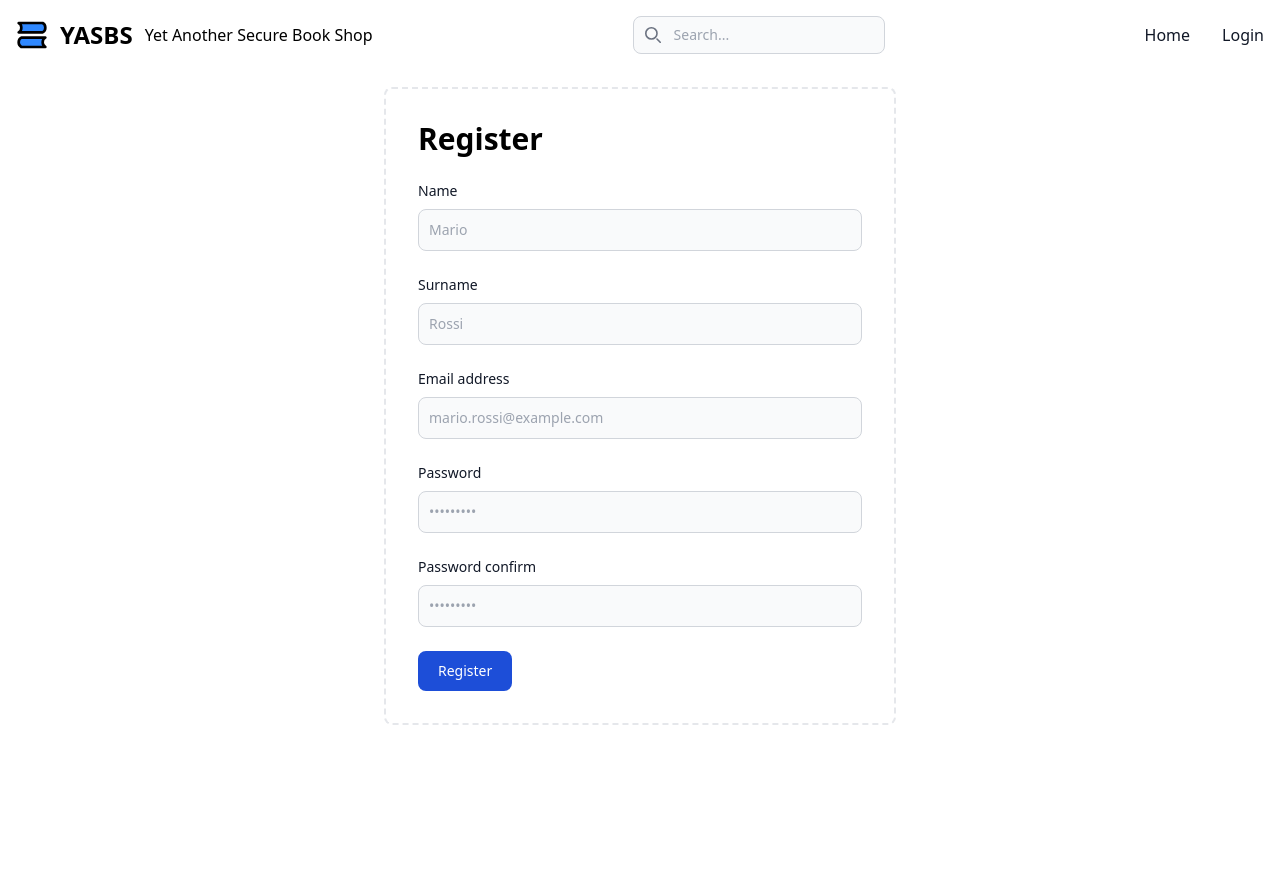
After one commit to gio54321/snh-project, a PHP site: page /register.php in a window 1280 px wide. The commit adds this page. Run offline with PHP 8.4, Linux system fonts and the light colour scheme; some libraries are stand-ins or nearby versions.

Commit message:
Add login and register pages

```diff
--- a/src/404.php
+++ b/src/404.php
@@ -1,6 +1,4 @@
-<?php
-require_once __DIR__ . '/html/header.php';
-?>
+<?php require_once __DIR__ . '/html/header.php' ?>
 
 <div class="flex items-center justify-center mt-10">
     <div class="max-w-sm p-6 bg-white border border-gray-200 rounded-lg shadow">
--- a/src/html/header.php
+++ b/src/html/header.php
@@ -30,30 +30,31 @@
         <span class="self-center text-md whitespace-nowrap">Yet Another Secure Book Shop</span>
 
       </a>
-      <div class="flex md:order-2">
+
+
+      <div class="flex md:order-1">
         <button type="button" data-collapse-toggle="navbar-search" aria-controls="navbar-search" aria-expanded="false" class="md:hidden text-gray-500 hover:bg-gray-100 focus:outline-none focus:ring-4 focus:ring-gray-200 rounded-lg text-sm p-2.5 me-1">
           <svg class="w-5 h-5" aria-hidden="true" xmlns="http://www.w3.org/2000/svg" fill="none" viewBox="0 0 20 20">
             <path stroke="currentColor" stroke-linecap="round" stroke-linejoin="round" stroke-width="2" d="m19 19-4-4m0-7A7 7 0 1 1 1 8a7 7 0 0 1 14 0Z" />
           </svg>
-          <span class="sr-only">Search</span>
         </button>
         <div class="relative hidden md:block">
           <div class="absolute inset-y-0 start-0 flex items-center ps-3 pointer-events-none">
             <svg class="w-4 h-4 text-gray-500" aria-hidden="true" xmlns="http://www.w3.org/2000/svg" fill="none" viewBox="0 0 20 20">
               <path stroke="currentColor" stroke-linecap="round" stroke-linejoin="round" stroke-width="2" d="m19 19-4-4m0-7A7 7 0 1 1 1 8a7 7 0 0 1 14 0Z" />
             </svg>
-            <span class="sr-only">Search icon</span>
           </div>
           <input type="text" id="search-navbar" class="block w-full p-2 ps-10 text-sm text-gray-900 border border-gray-300 rounded-lg bg-gray-50 focus:ring-blue-500 focus:border-blue-500" placeholder="Search...">
         </div>
         <button data-collapse-toggle="navbar-search" type="button" class="inline-flex items-center p-2 w-10 h-10 justify-center text-sm text-gray-500 rounded-lg md:hidden hover:bg-gray-100 focus:outline-none focus:ring-2 focus:ring-gray-200" aria-controls="navbar-search" aria-expanded="false">
-          <span class="sr-only">Open main menu</span>
           <svg class="w-5 h-5" aria-hidden="true" xmlns="http://www.w3.org/2000/svg" fill="none" viewBox="0 0 17 14">
             <path stroke="currentColor" stroke-linecap="round" stroke-linejoin="round" stroke-width="2" d="M1 1h15M1 7h15M1 13h15" />
           </svg>
         </button>
       </div>
-      <div class="items-center justify-between hidden w-full md:flex md:w-auto md:order-1" id="navbar-search">
+
+
+      <div class="items-center justify-between hidden w-full md:flex md:w-auto md:order-2" id="navbar-search">
         <div class="relative mt-3 md:hidden">
           <div class="absolute inset-y-0 start-0 flex items-center ps-3 pointer-events-none">
             <svg class="w-4 h-4 text-gray-500" aria-hidden="true" xmlns="http://www.w3.org/2000/svg" fill="none" viewBox="0 0 20 20">
@@ -64,13 +65,10 @@
         </div>
         <ul class="flex flex-col p-4 md:p-0 mt-4 font-medium border border-gray-100 rounded-lg bg-gray-50 md:space-x-8 rtl:space-x-reverse md:flex-row md:mt-0 md:border-0 md:bg-white">
           <li>
-            <a href="#" class="block py-2 px-3 text-white bg-blue-700 rounded md:bg-transparent md:text-blue-700 md:p-0 " aria-current="page">Home</a>
+            <a href="/" class="block py-2 px-3 text-gray-900 rounded hover:bg-gray-100 md:hover:bg-transparent md:hover:text-blue-700 md:p-0">Home</a>
           </li>
           <li>
-            <a href="#" class="block py-2 px-3 text-gray-900 rounded hover:bg-gray-100 md:hover:bg-transparent md:hover:text-blue-700 md:p-0">About</a>
-          </li>
-          <li>
-            <a href="#" class="block py-2 px-3 text-gray-900 rounded hover:bg-gray-100 md:hover:bg-transparent md:hover:text-blue-700 md:p-0">Services</a>
+            <a href="/login.php" class="block py-2 px-3 text-gray-900 rounded hover:bg-gray-100 md:hover:bg-transparent md:hover:text-blue-700 md:p-0">Login</a>
           </li>
         </ul>
       </div>
--- /dev/null
+++ b/src/register.php
@@ -0,0 +1,48 @@
+<?php
+require_once __DIR__ . '/html/header.php';
+
+$error = "";
+if ($_SERVER['REQUEST_METHOD'] === 'POST') {
+    $error = "Error in the registration";
+}
+?>
+
+<div class="h-screen flex items-center justify-center pb-32">
+
+    <div class="p-8 border-2 border-gray-200 border-dashed rounded-lg w-full md:w-2/5 mx-4">
+        <h2 class="text-3xl font-extrabold mb-6">Register</h2>
+
+        <?php if ($error !== "") { ?>
+            <div class="flex items-start mb-6 text-sm font-bold text-red-500">
+                <?php echo $error ?>
+            </div>
+        <?php } ?>
+
+        <form action="/register.php" method="post">
+            <div class="mb-6">
+                <label for="name" class="block mb-2 text-sm font-medium text-gray-900">Name</label>
+                <input type="name" id="name" name="name" , class="bg-gray-50 border border-gray-300 text-gray-900 text-sm rounded-lg focus:ring-blue-500 focus:border-blue-500 block w-full p-2.5" placeholder="Mario" required>
+            </div>
+            <div class="mb-6">
+                <label for="surname" class="block mb-2 text-sm font-medium text-gray-900">Surname</label>
+                <input type="surname" id="surname" name="surname" , class="bg-gray-50 border border-gray-300 text-gray-900 text-sm rounded-lg focus:ring-blue-500 focus:border-blue-500 block w-full p-2.5" placeholder="Rossi" required>
+            </div>
+            <div class="mb-6">
+                <label for="email" class="block mb-2 text-sm font-medium text-gray-900">Email address</label>
+                <input type="email" id="email" name="email" , class="bg-gray-50 border border-gray-300 text-gray-900 text-sm rounded-lg focus:ring-blue-500 focus:border-blue-500 block w-full p-2.5" placeholder="mario.rossi@example.com" required>
+            </div>
+            <div class="mb-6">
+                <label for="password" class="block mb-2 text-sm font-medium text-gray-900">Password</label>
+                <input type="password" id="password" name="password" , class="bg-gray-50 border border-gray-300 text-gray-900 text-sm rounded-lg focus:ring-blue-500 focus:border-blue-500 block w-full p-2.5" placeholder="•••••••••" required>
+            </div>
+            <div class="mb-6">
+                <label for="confirm_password" class="block mb-2 text-sm font-medium text-gray-900">Password confirm</label>
+                <input type="password" id="confirm_password" name="confirm_password" , class="bg-gray-50 border border-gray-300 text-gray-900 text-sm rounded-lg focus:ring-blue-500 focus:border-blue-500 block w-full p-2.5" placeholder="•••••••••" required>
+            </div>
+
+            <button type="submit" class="text-white bg-blue-700 hover:bg-blue-800 focus:ring-4 focus:outline-none focus:ring-blue-300 font-medium rounded-lg text-sm w-full md:w-auto px-5 py-2.5 text-center">Register</button>
+        </form>
+    </div>
+</div>
+
+<?php require_once __DIR__ . '/html/footer.php' ?>
```
Also changed, not shown: src/login.php (added, +46 -0 lines).
